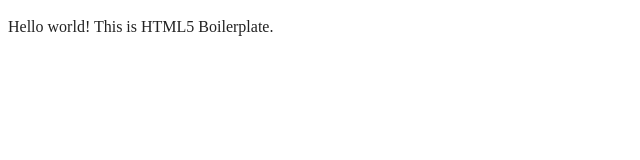
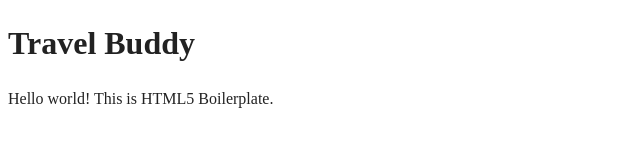
Before and after one commit to casom-frontend/Html-Assignment, a website built with webpack: page index.html in a window 1280 px wide. Shown: the whole page, without its empty margins (0-640 px from the left). Built offline with nearby package versions, Linux system fonts and the light colour scheme.

Commit message:
Update h1 to index.html

```diff
--- a/index.html
+++ b/index.html
@@ -23,7 +23,7 @@
 </head>
 
 <body>
-
+<h1>Travel Buddy</h1>
   <!-- Add your site or application content here -->
   <p>Hello world! This is HTML5 Boilerplate.</p>
   <script src="js/app.js"></script>
```
